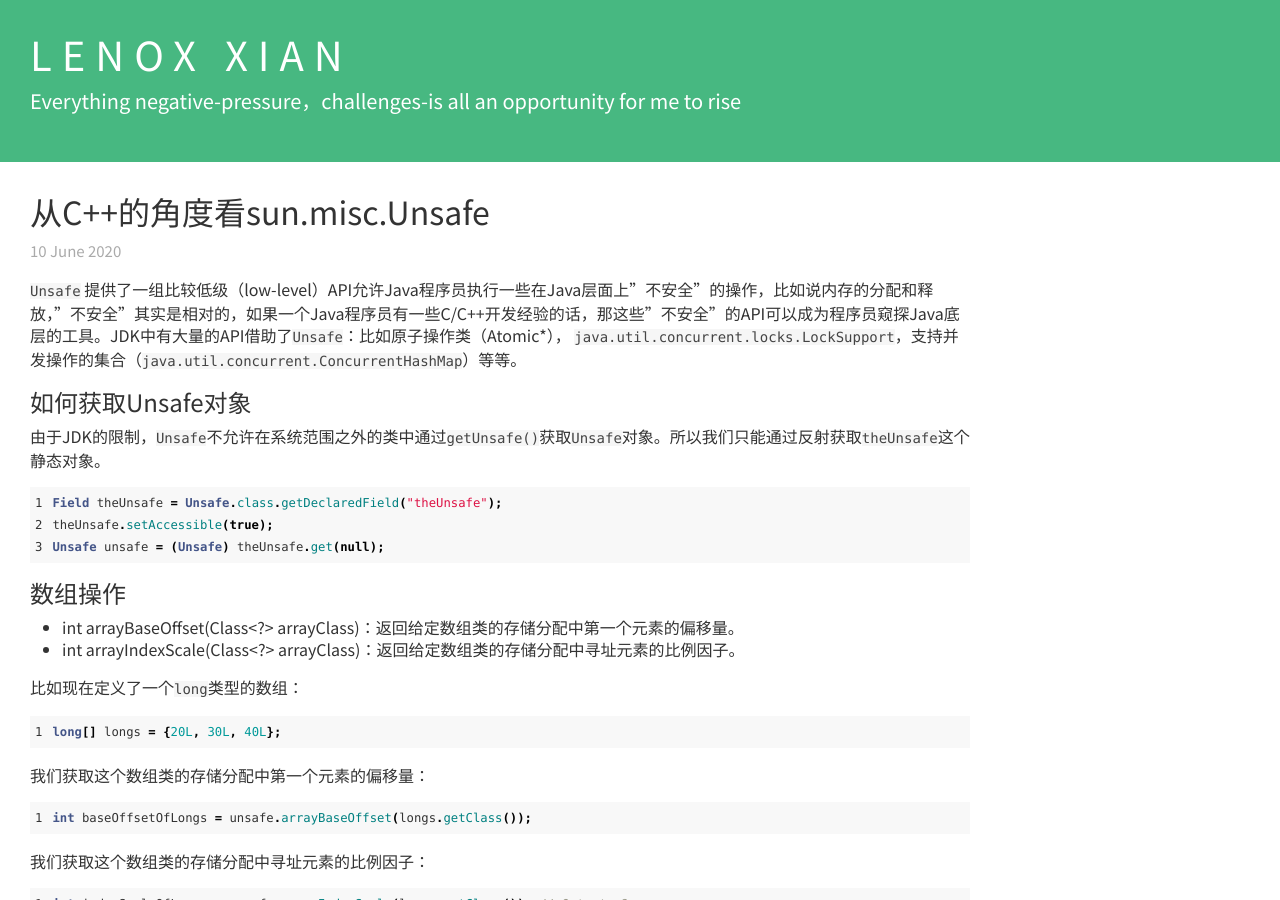
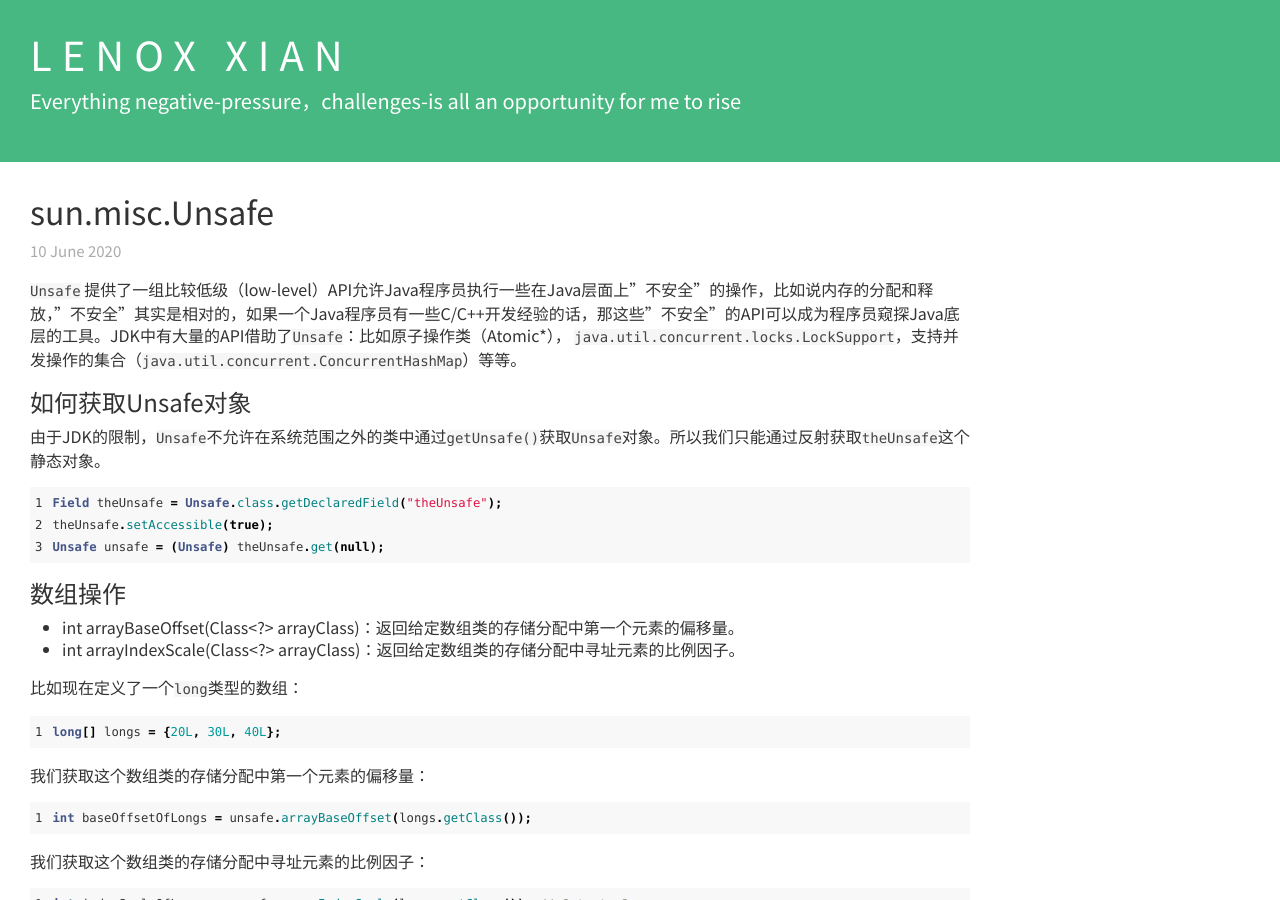
Before and after one commit to nikeorever/nikeorever.github.io, a Jekyll site: the page built from _posts/2020-06-10-java-Unsafe.md, in a window 1280 px wide and 900 px high. Built offline with Jekyll 4.4.1, drawn with Linux system fonts in a browser that asks for light colours.

```diff
--- a/_posts/2020-06-10-java-Unsafe.md
+++ b/_posts/2020-06-10-java-Unsafe.md
@@ -1,5 +1,5 @@
 ---
-title: '从C++的角度看sun.misc.Unsafe'
+title: 'sun.misc.Unsafe'
 category: 'Java'
 layout: post
 
```
